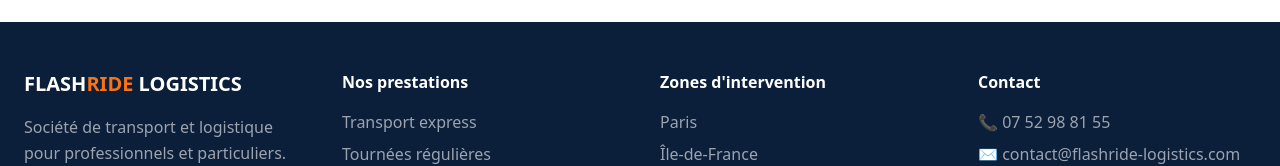
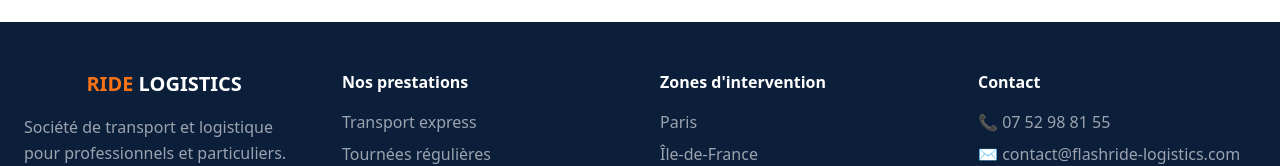
Before and after one commit to jasonvandommele-commits/flashride-logistics, a Next.js app: page / in a window 1280 px wide. Shown: the part 6790-6956 px from the top of the page. Built offline with nearby package versions, Linux system fonts and the light colour scheme.

Commit message:
Update Footer.jsx

```diff
--- a/app/components/Footer.jsx
+++ b/app/components/Footer.jsx
@@ -5,7 +5,7 @@ export default function Footer() {
 
         <div>
           <h3 className="text-white text-xl font-black">
-            <span className="text-white">FLASH</span>
+            <span className="text-[#0B1F3A]">FLASH</span>
             <span className="text-orange-500">RIDE</span>
             <span className="text-white"> LOGISTICS</span>
           </h3>
```
